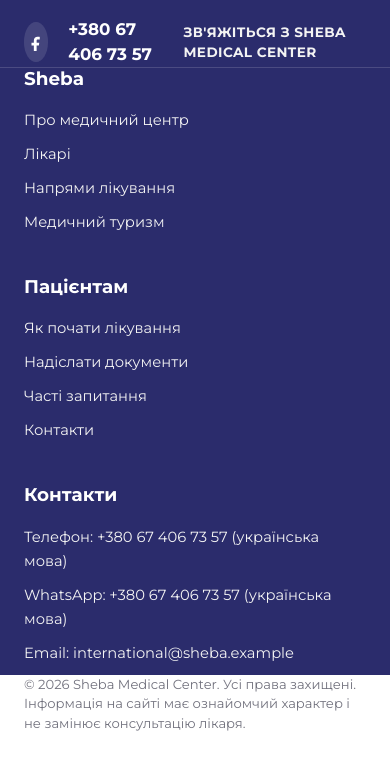
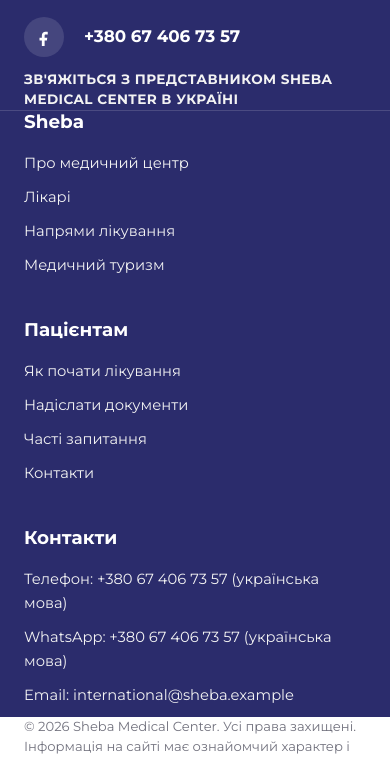
Before and after one commit to shternamber-eng/sheba, a plain HTML site: page index.html in a window 390 px wide. Shown: the part 5153-5912 px from the top of the page. Drawn offline with Linux system fonts and the light colour scheme.

Commit message:
Expand footer contact heading and fix mobile wrap regression
"Зв'яжіться з Sheba Medical Center" -> "Зв'яжіться з представником
Sheba Medical Center в Україні". The longer heading squeezed the phone
number onto three lines on narrow viewports; fixed by keeping the
number on one line and letting the footer-contact row wrap instead.

```diff
--- a/css/style.css
+++ b/css/style.css
@@ -742,7 +742,8 @@
 .footer-contact {
   display: flex;
   align-items: center;
-  gap: 20px;
+  flex-wrap: wrap;
+  gap: 12px 20px;
 }
 
 .footer-fb {
@@ -760,6 +761,7 @@
   color: var(--color-white);
   font-weight: 700;
   font-size: 1.05rem;
+  white-space: nowrap;
 }
 
 .footer-contact-title {
--- a/index.html
+++ b/index.html
@@ -314,7 +314,7 @@
         <svg width="18" height="18" viewBox="0 0 24 24" fill="none" aria-hidden="true"><path d="M15 8.5h2V5.2c-.35-.05-1.55-.2-2.95-.2-2.92 0-4.92 1.83-4.92 5.2V13H6v3.7h3.13V24h3.7v-7.3h3l.5-3.7h-3.5V10.6c0-1.07.29-1.8 1.87-1.8z" fill="#fff"/></svg>
       </a>
       <a class="footer-phone" href="tel:+380674067357">+380 67 406 73 57</a>
-      <span class="footer-contact-title">Зв'яжіться з Sheba Medical Center</span>
+      <span class="footer-contact-title">Зв'яжіться з представником Sheba Medical Center в Україні</span>
     </div>
   </div>
 
```
